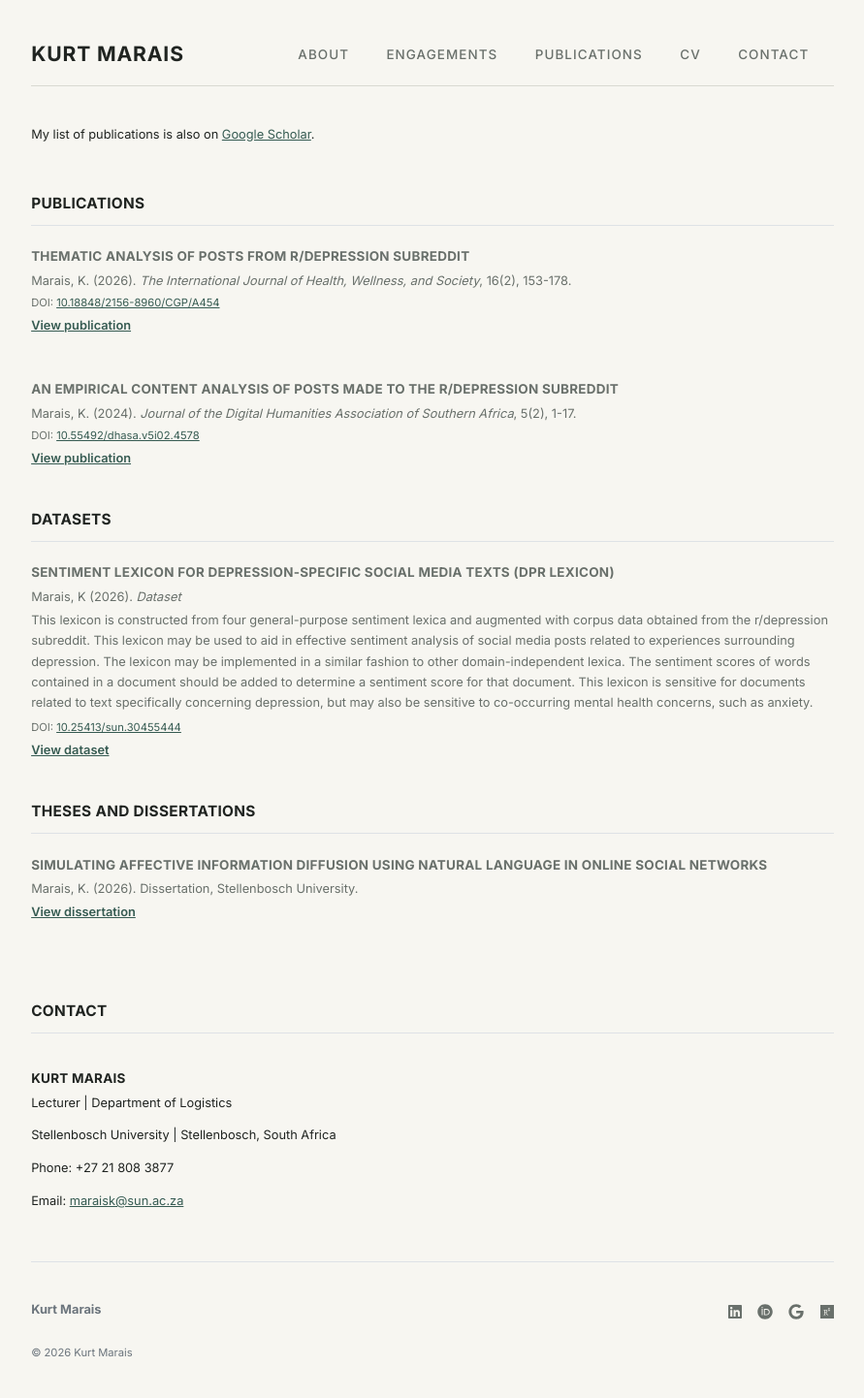
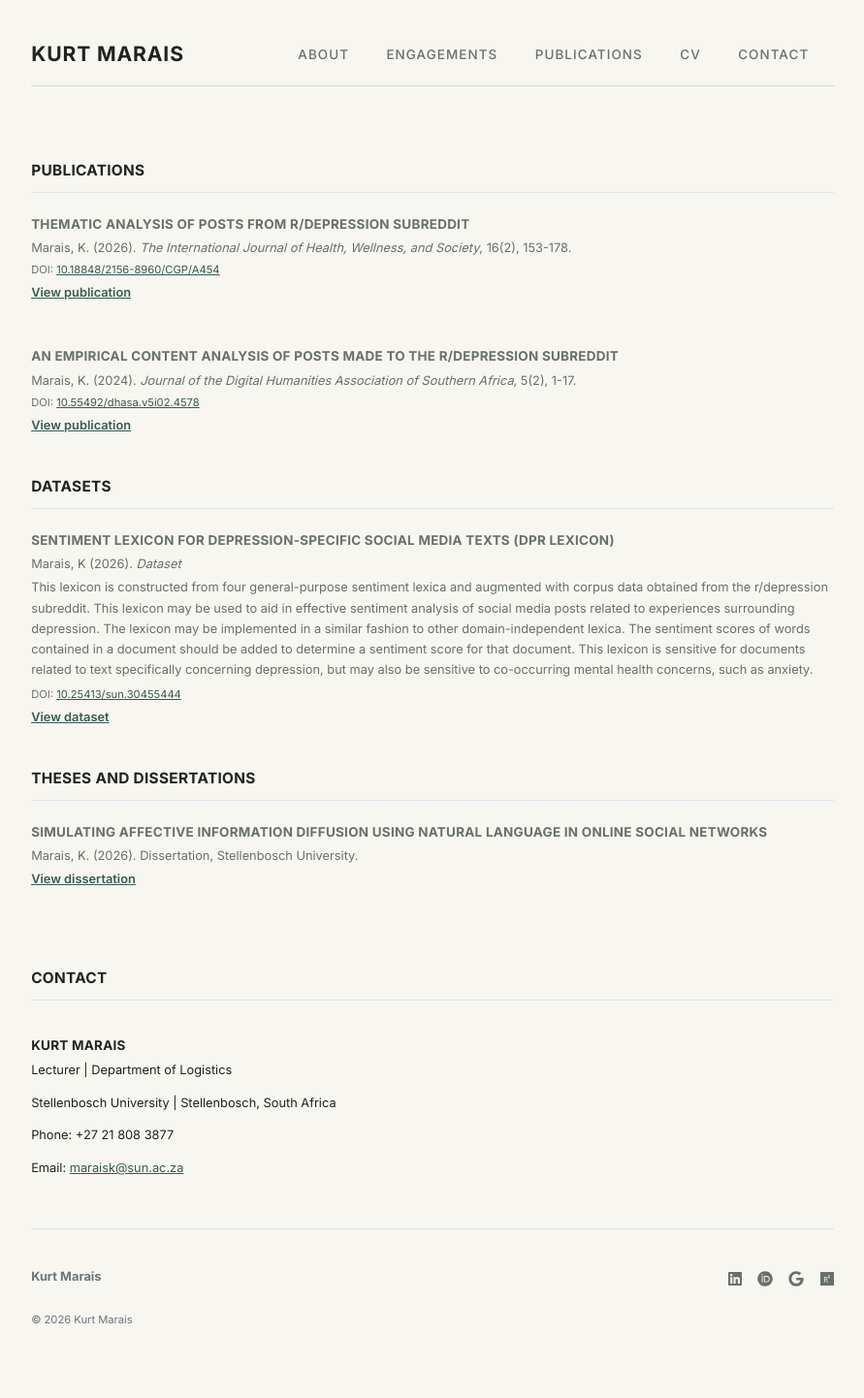
Before and after one commit to kurtmarais/kurtmarais.github.io, a Jekyll site: the page built from publications.md, in a window 1280 px wide. Shown: the whole page at 97% size, without its empty margins (194-1085 px from the left). Built offline with Jekyll 4.4.1, drawn with Linux system fonts in a browser that asks for light colours; after the commit the page ends 1409 px from its top, so only the background shows below that.

Commit message:
Update publications.md

```diff
--- a/publications.md
+++ b/publications.md
@@ -4,4 +4,4 @@ title: "Publications"
 permalink: /publications/
 ---
 
-My list of publications is also on [Google Scholar](https://scholar.google.com/citations?user=V0FVb_UAAAAJ&hl=en){:target="_blank"}.
+<!-- My list of publications is also on [Google Scholar](https://scholar.google.com/citations?user=V0FVb_UAAAAJ&hl=en){:target="_blank"}. -->
```
